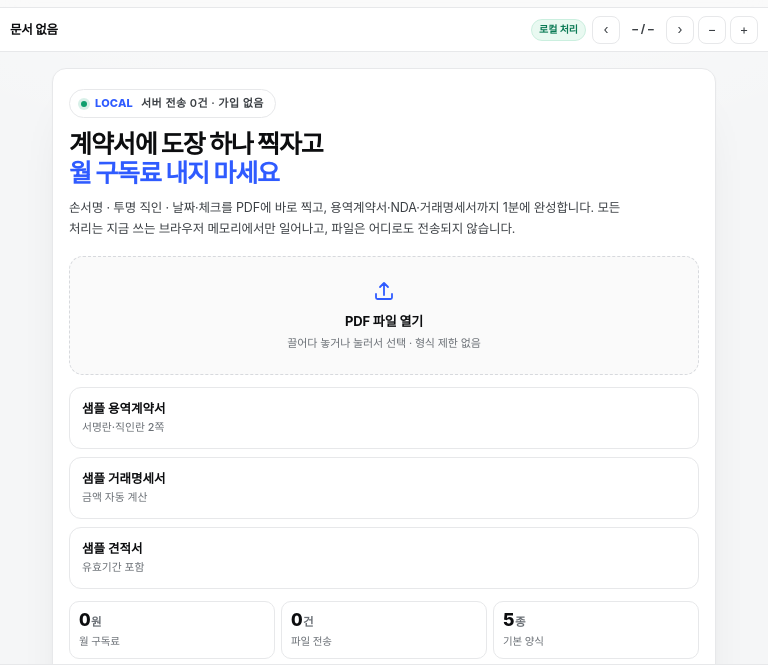
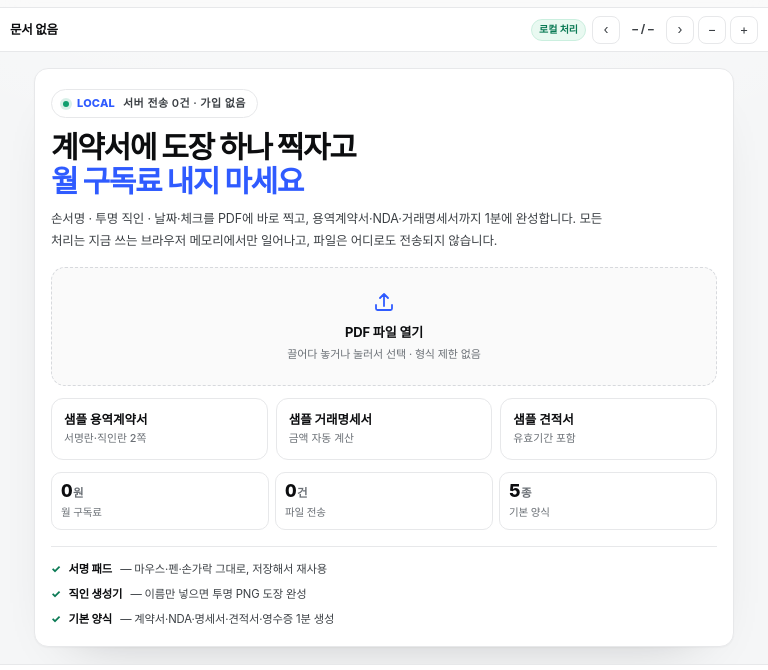
Before and after one commit to MarCJ81/pdf-sign-stamp, a plain HTML site: page index.html in a window 768 px wide. Shown: the part 48-718 px from the top of the page. Drawn offline with Linux system fonts and the light colour scheme.

Commit message:
Tune tablet breakpoint for the hero tile (3-up samples, 30px headline)

```diff
--- a/assets/styles.css
+++ b/assets/styles.css
@@ -1049,6 +1049,12 @@ hr { border: 0; border-top: 1px solid var(--line); margin: 0; }
   .foot { padding-bottom: calc(var(--mobbar-h) + 24px + env(safe-area-inset-bottom, 0px)); }
 }
 
+@media (min-width: 600px) and (max-width: 960px) {
+  .empty-card h1 { font-size: 30px; }
+  .empty-samples { grid-template-columns: repeat(3, minmax(0, 1fr)); }
+  .empty-card { max-width: 700px; }
+}
+
 @media (max-width: 420px) {
   .empty-card h1 { font-size: 22px; }
   .empty-eyebrow { font-size: 10px; padding: 4px 9px; }
```
